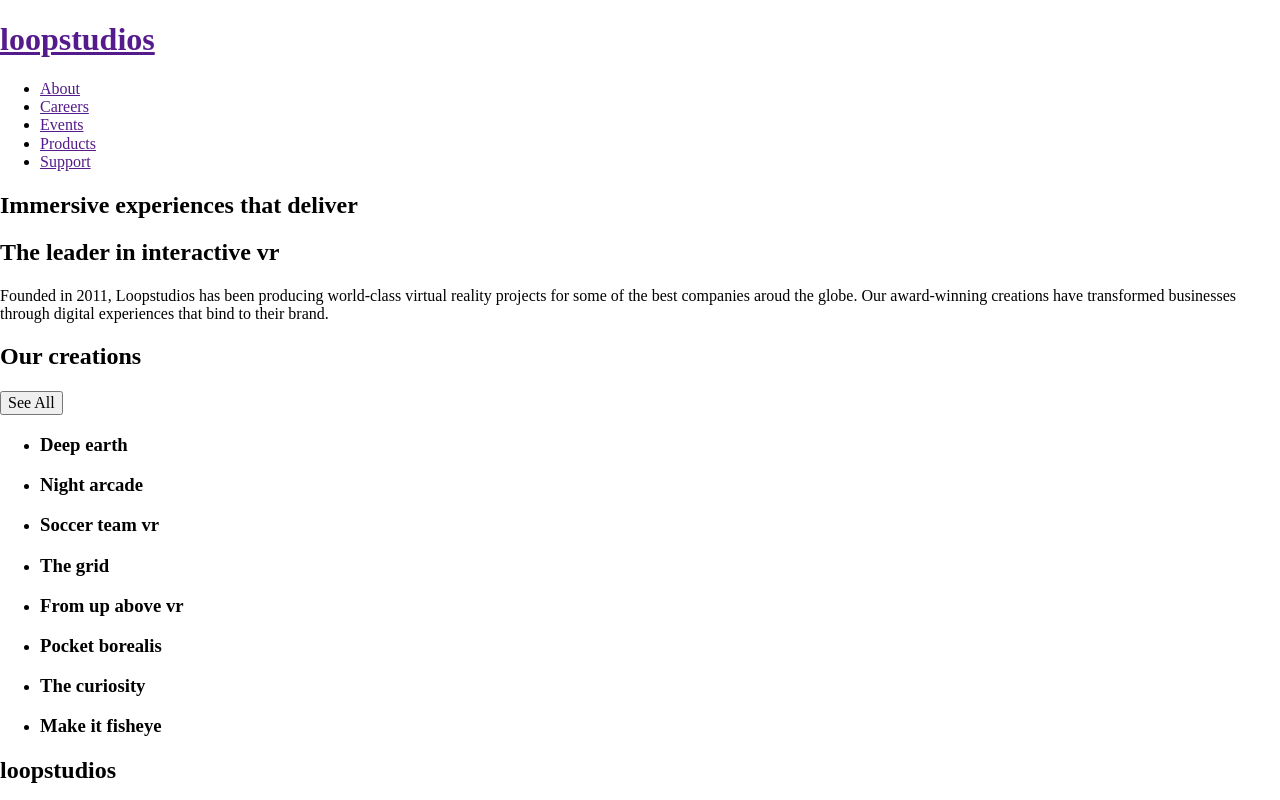
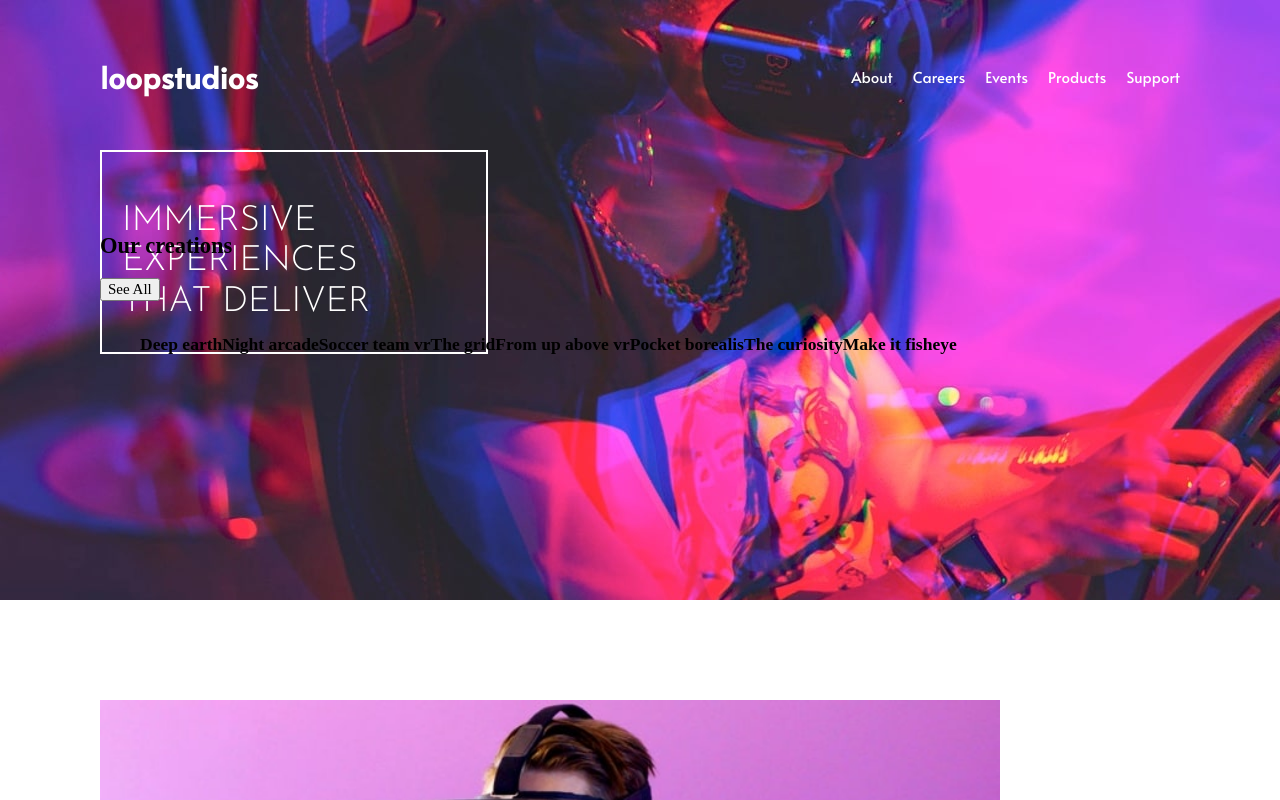
Before and after one commit to AdamR22/landing-page-two, a plain HTML site: page index.html in a window 1280 px wide. Shown: the top 800 px of the page. Drawn offline with Linux system fonts and the light colour scheme.

Commit message:
Add styling for header, hero and interactive sections

```diff
--- a/index.html
+++ b/index.html
@@ -19,7 +19,7 @@
         <h1>loopstudios</h1>
       </a>
 
-      <nav class="site-menu" aria-label="site-menu">
+      <nav class="site-menu" aria-label="site-menu" id="header-menu">
         <ul class="menu">
           <li><a href="">About</a></li>
           <li><a href="">Careers</a></li>
@@ -110,7 +110,7 @@
   <footer>
     <div class="right">
       <h2>loopstudios</h2>
-      <nav class="site-menu" aria-label="footer-site-menu">
+      <nav class="site-menu" aria-label="footer-site-menu" id="footer-menu">
         <ul>
           <li><a href="">About</a></li>
           <li><a href="">Careers</a></li>
--- a/style.css
+++ b/style.css
@@ -393,5 +393,138 @@ template {
 @font-face {
     font-family: 'JosefinSans Light';
     src: url('./fonts/JosefinSans-Light.ttf') format('truetype');
+}
+
+:root {
+    box-sizing: border-box;
+    font-size: 62.5%;
+    --white: hsl(0, 0%, 100%);
+    --black: hsl(0, 0%, 0%);
+    --dark-grey: hsl(0, 0%, 55%);
+    --very-dark-grey: hsl(0, 0%, 41%);
+}
+
+a {
+    text-decoration: none;
+    color: var(--black);
+}
+
+body {
+    font-size: 1.5rem;
+}
+
+header {
+    margin-top: 4rem;
+    margin-left: 10rem;
+    margin-right: 10rem;
+}
+
+ul {
+    list-style: none;
+    display: flex;
+}
+
+.nav-bar {
+    display: flex;
+    align-items: center;
+}
+
+.nav-bar a {
+    font-family: 'Alata';
+    color: var(--white);
+}
+
+.nav-bar li {
+    font-family: '';
+}
+
+#header-menu {
+    margin-left: auto;
+}
+
+#header-menu ul {
+    gap: 2rem;
+}
+
+.hero {
+    font-family: 'JosefinsSans Light';
+    position: absolute;
+    background-image: url('./images/desktop/image-hero.jpg');
+    background-repeat: no-repeat;
+    background-size: auto;
+    top: 0;
+    height: 75%;
+    width: 100%;
+    z-index: -1;
+}
+
+.hero-text {
+    position: absolute;
+    color: var(--white);
+    font-family: 'JosefinSans Light';
+    text-transform: uppercase;
+    border: .2rem solid var(--white);
+    left: 10rem;
+    top: 15rem;
+    width: 30%;
+    height: 20rem;
+}
+
+.hero-text h2 {
     font-weight: 100;
+    font-size: 3.5rem;
+    padding-left: 2rem;
+    margin-right: 5rem;
+    margin-top: 5rem;
 }
+
+.loopstudios-info, .loopstudios-creations {
+    position: absolute;
+    margin: 10rem;
+}
+
+.loopstudios-info {
+    top: 75%;
+    display: grid;
+    grid-template-columns: repeat(6, 18rem);
+    grid-template-rows: repeat(5, 15rem);
+}
+
+.interactive-photo {
+    grid-column: 1/6;
+    grid-row: 1/5;
+    background-image: url('./images/desktop/image-interactive.jpg');
+    background-size: cover;
+}
+
+.interactive-text {
+    grid-column: 5/7;
+    grid-row: 3/6;
+    background-color: var(--white);
+    display: flex;
+    flex-direction: column;
+    align-items: center;
+}
+
+.interactive-text h2 {
+    font-family: 'JosefinSans Light';
+    text-transform: uppercase;
+    font-size: 3rem;
+    font-weight: 100;
+    margin-top: 5rem;
+    margin-left: 5rem;
+    margin-right: 5rem;
+}
+
+.interactive-text p {
+    font-family: 'JosefinSans';
+    margin-left: 5rem;
+    color: var(--dark-grey);
+}
+
+footer {
+    position: absolute;
+    top: 200vh;
+    bottom: 0;
+    width: 100vw;
+}
```
